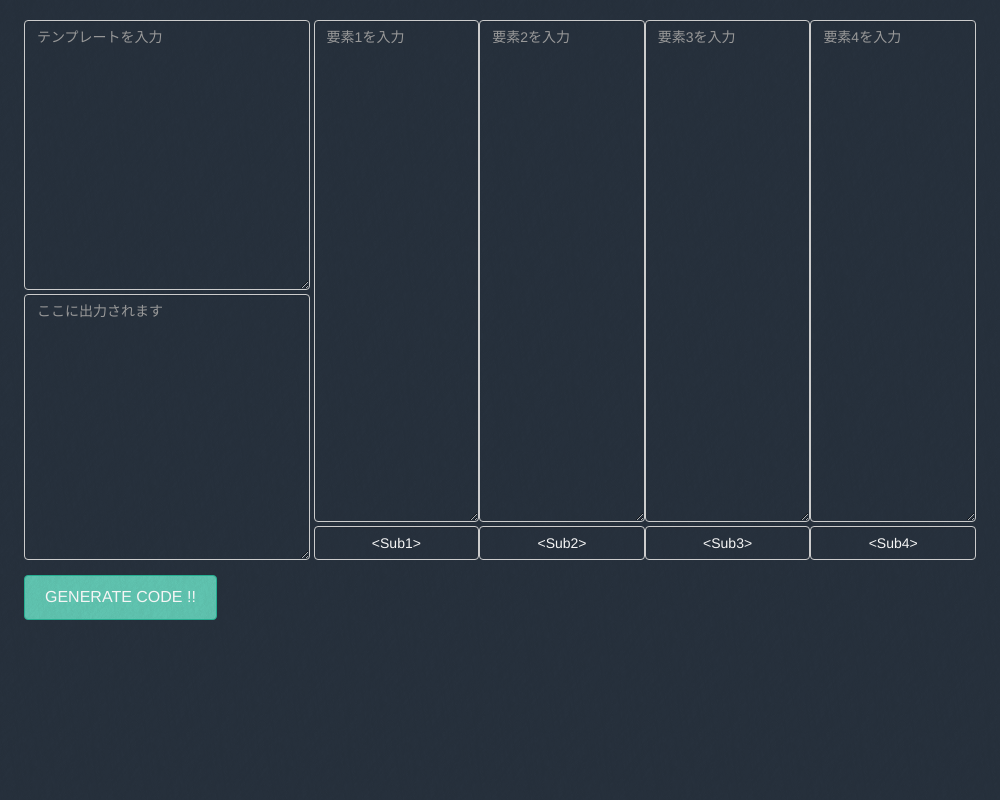
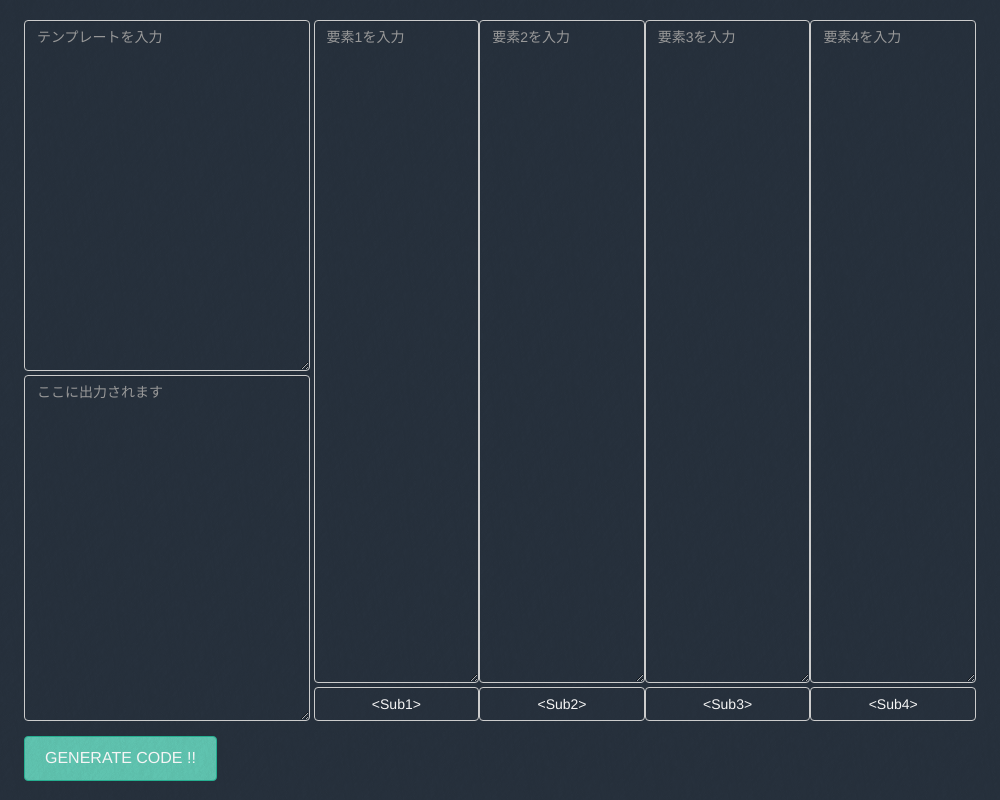
Before and after one commit to ampcpmgp/code-gene, an Electron app: page index.html in a window 1000 px wide. Drawn offline with nearby package versions, Linux system fonts and the light colour scheme.

Commit message:
Modify: 縦幅も動的にCSS対応する

```diff
--- a/assets/stylesheets/main.css
+++ b/assets/stylesheets/main.css
@@ -1,5 +1,6 @@
 body {
   -webkit-app-region: drag;
+  height: calc(100vh - 40px);
   margin: 20px 24px;
   background-color: #27313D;
   background-image: url('../images/texture.png');
@@ -11,13 +12,9 @@ textarea, input {
   background-image: url('../images/texture.png') !important;
 }
 
-.inout-area {
-  float:left;
-  height:540px;
-}
-
 .btn-primary {
-  padding:10px 20px;
+  margin-top: 15px;
+  padding: 10px 20px;
   background-color: #60C4B0;
   background-image: url('../images/texture.png');
   border-color: #26AE90;
@@ -29,6 +26,13 @@ textarea, input {
   border-color: #26AE90;
 }
 
+#generate-form {
+  height: 100%;
+}
+.main-area {
+  height: calc(100% - 15px - 44px);
+}
+
 #template-input {
   height: 50%;
 }
@@ -38,15 +42,19 @@ textarea, input {
   height: calc(50% - 4px);
 }
 
+.form-group {
+  margin: 0;
+}
+
 .inout-area {
   float: left;
-  height: 540px;
+  height: 100%;
   width: 30%;
 }
 
 .element-area {
   float: left;
-  height: 540px;
+  height: 100%;
   width: calc(70% - 4px);
   margin-left: 4px;
 }
```
